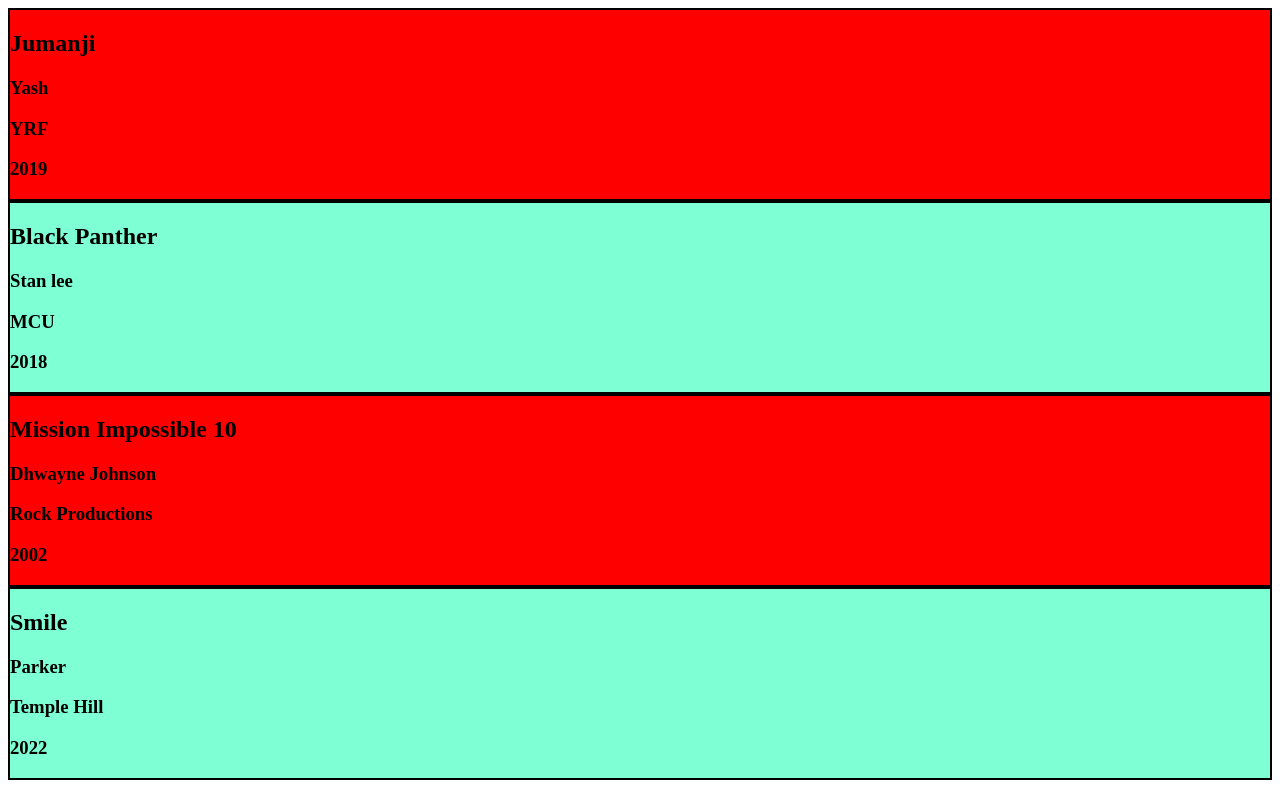
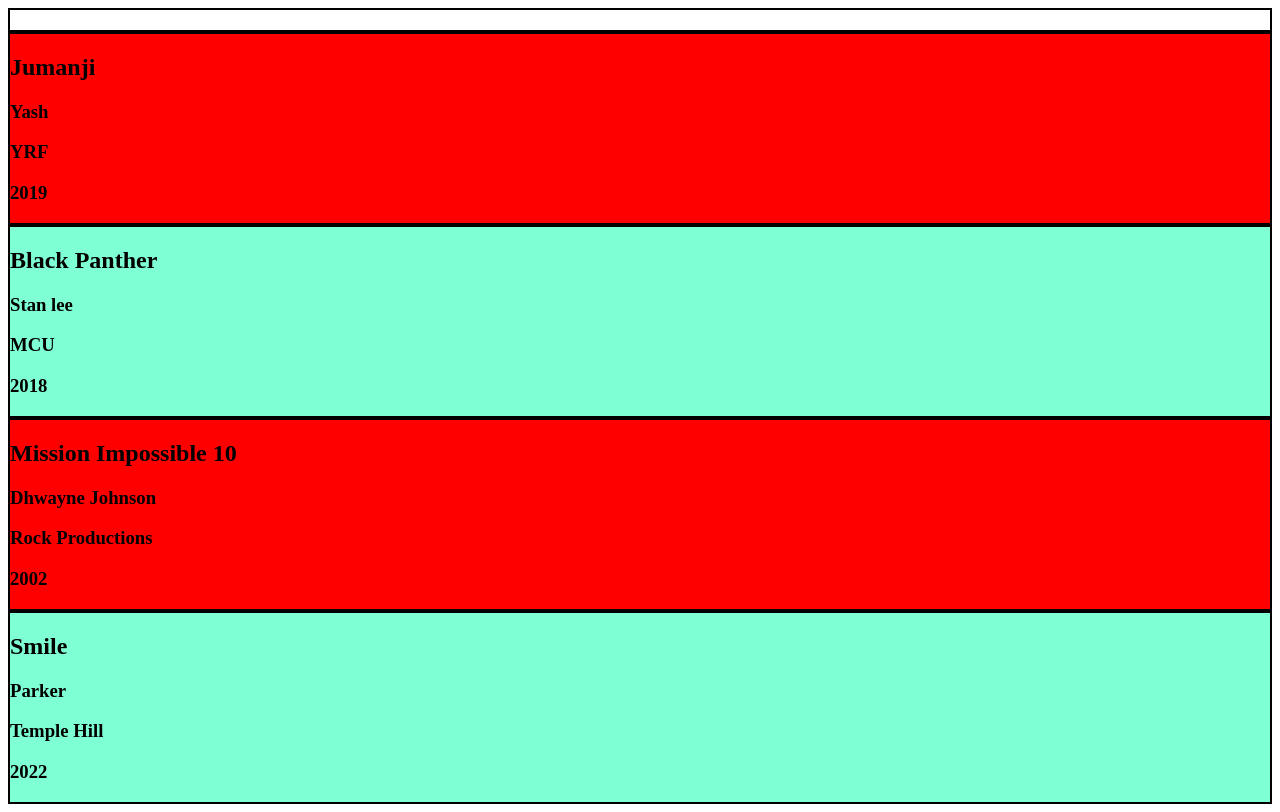
Before and after one commit to PrathamSoni23/Pratham_Soni_Learning_Angular, an Angular app: page / in a window 1280 px wide. Built offline with nearby package versions, Linux system fonts and the light colour scheme.

Commit message:
added a movieListItem tag in the app.component.html could not complete the steps 11 and 12, could not understand them

```diff
--- a/src/app/app.component.html
+++ b/src/app/app.component.html
@@ -1,4 +1,4 @@
 
-
+<app-movie-list-item></app-movie-list-item>
 
     <app-movie-list></app-movie-list>
--- a/src/app/app.component.ts
+++ b/src/app/app.component.ts
@@ -1,14 +1,18 @@
-import { Component } from '@angular/core';
+import { Component, OnInit } from '@angular/core';
 import { RouterOutlet } from '@angular/router';
 import { CommonModule } from '@angular/common';
 import { Movies } from "./movies";
 import {MovieListComponent} from "./movie-list/movie-list.component";
 import {MovieListItemComponent} from "./movie-list-item/movie-list-item.component";
+import {movieItems} from "./data/mockMovie";
+import {MoviesDataService} from "./Services/movies-data.service";
+import {Movie} from "./Shared/Models/movies";
+
 
 @Component({
   selector: 'app-root',
   standalone: true,
-  imports: [CommonModule, RouterOutlet, MovieListComponent],
+  imports: [CommonModule, RouterOutlet, MovieListComponent, MovieListItemComponent],
   templateUrl: './app.component.html',
   styleUrl: './app.component.css'
 })
@@ -26,4 +30,8 @@
 
   ];
 
+  protected readonly movieItems = movieItems;
+
+
+
 }
```
